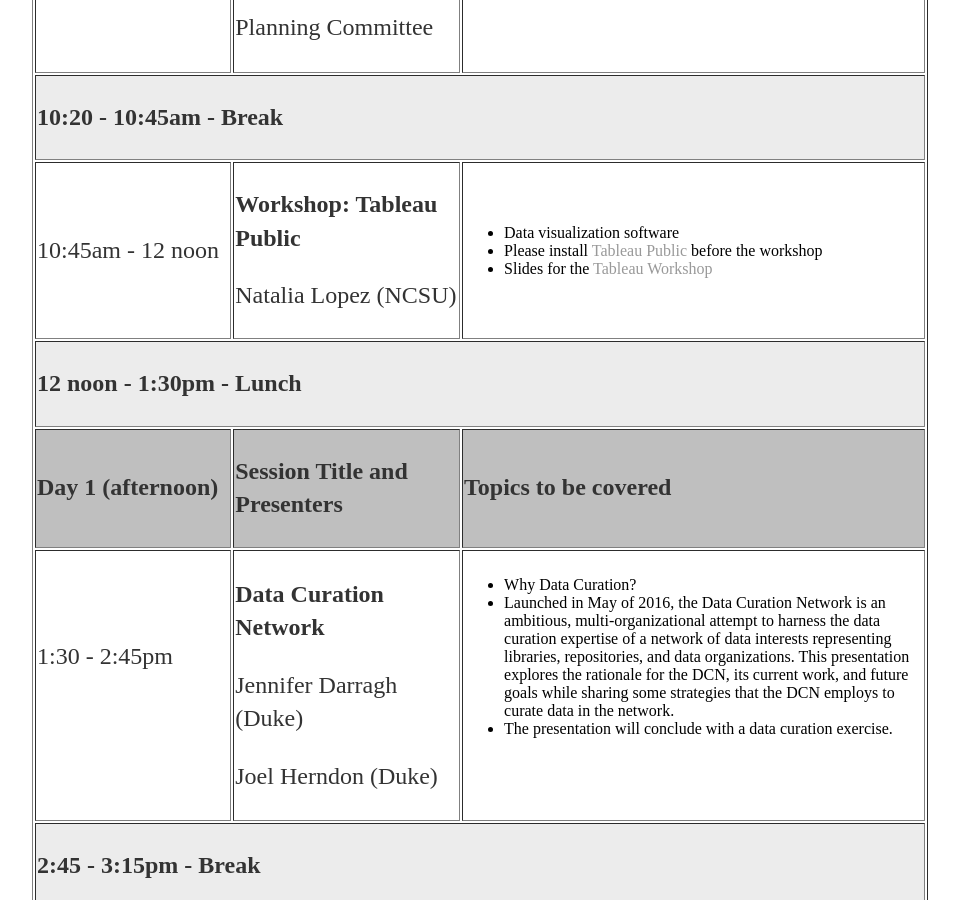
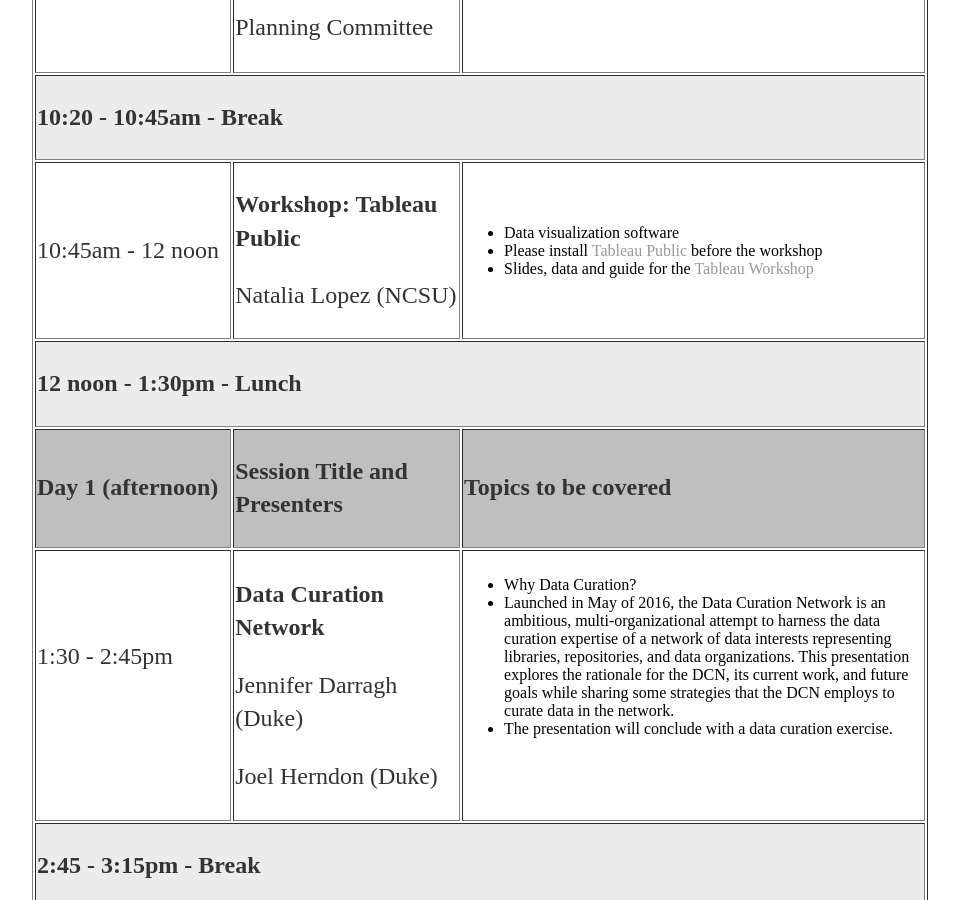
Before and after one commit to se-datalibrarian/test, a Jekyll site: the page built from program/index.html, in a window 1280 px wide and 900 px high, scrolled down 1107 px. Shown: the whole window, without its empty margins (160-1119 px from the left). Built offline with Jekyll 4.4.1, drawn with Linux system fonts in a browser that asks for light colours.

Commit message:
tableau info link

```diff
--- a/program/index.html
+++ b/program/index.html
@@ -76,7 +76,7 @@ title:  Program for the SE Data Librarian Symposium
 <td width="279">
 <p><ul><li>Data visualization software</li>
 <li>Please install <a href="https://public.tableau.com/en-us/s/download" target="_blank">Tableau Public</a> before the workshop</li>
-	<li>Slides for the <a href="http://go.ncsu.edu/tableauSEDLS" target="_blank">Tableau Workshop</a></li>
+	<li>Slides, data and guide for the <a href="http://go.ncsu.edu/tableauSEDLS" target="_blank">Tableau Workshop</a></li>
 
 	</ul></p>
 </td>
```
